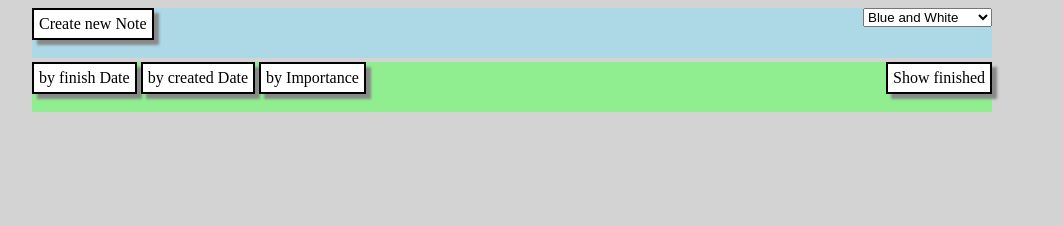
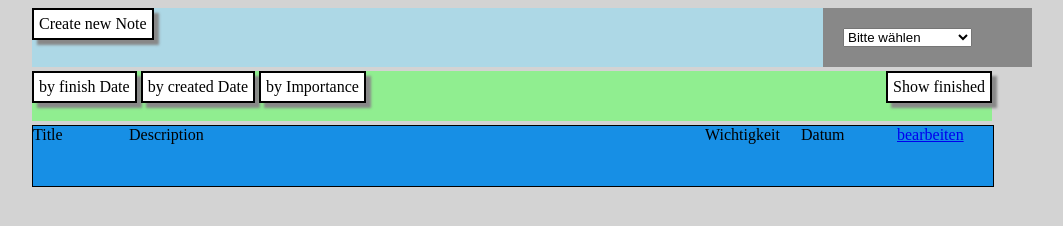
Before and after one commit to nizi1988/nodemanager, a plain HTML site: page index.html in a window 1280 px wide. Shown: the whole page, without its empty margins (128-1191 px from the left). Drawn offline with Linux system fonts and the light colour scheme.

Commit message:
-- style switcher implemented

```diff
--- a/css/style.css
+++ b/css/style.css
@@ -68,6 +68,52 @@ header .header-switch-design {
 
 
 
+
+
+/*****************************************************************/
+/* FILTER AREA */
+/*****************************************************************/
+.data-output {
+    width: 100%;
+    display: inline-block;
+    border: 1px solid black;
+}
+
+.data-output div {
+    float: left ;
+}
+
+.data-output .content-title {
+    min-height: 60px;
+    background-color: #178fe5;
+    min-width: 10%;
+}
+
+.data-output .content-description {
+    min-height: 60px;
+    background-color: #178fe5;
+    min-width: 60%;
+}
+
+.data-output .content-importance {
+    min-height: 60px;
+    background-color: #178fe5;
+    min-width: 10%;
+}
+
+.data-output .content-date {
+    min-height: 60px;
+    background-color: #178fe5;
+    min-width: 10%;
+}
+
+.data-output .content-edit-node {
+    min-height: 60px;
+    background-color: #178fe5;
+    min-width: 10%;
+}
+
+
 /*****************************************************************/
 /* GLOBAL */
 /*****************************************************************/
@@ -131,3 +177,12 @@ form .cancel {
     margin: 15px 0;
     float: right;
 }
+
+
+
+/*****************************************************************/
+/* DIFERENT STYLES */
+/*****************************************************************/
+body .blue_white {
+    background-color: blueviolet;
+}
--- a/index.html
+++ b/index.html
@@ -6,7 +6,7 @@
     <link href="css/style.css" rel="stylesheet" />
     <script src="js/script.js" type="text/javascript"></script>
 </head>
-<body>
+<body onload="getStyleInNewNodeEditor();" id="page">
 <div class="page">
     <header>
         <div class="header-new-note">
@@ -14,12 +14,15 @@
         </div>
 
         <div class="header-switch-design">
-            <select>
-                <option value="blue_white">Blue and White</option>
-                <option value="blue_white">Black and Gray</option>
-                <option value="blue_white">Orange and Black</option>
-            </select>
-        </div>
+            <form name="skin-selector" onchange="javascript:styleSwitcher();">
+                <select id="skin-selector">
+                    <option value="none">Bitte wählen</option>
+                    <option value="blue_white">Blue and White</option>
+                    <option value="black_gray">Black and Gray</option>
+                    <option value="orange_black">Orange and Black</option>
+                </select>
+            </form>
+         </div>
     </header>
     <div class="filter">
         <div class="filter-options">
@@ -31,6 +34,23 @@
                 <a href="javascript:showFinishedDate();" title="New Node" class="btn">Show finished</a>
         </div>
     </div>
+    <div class="data-output">
+        <div class="content-title">
+            Title
+        </div>
+        <div class="content-description">
+            Description
+        </div>
+        <div class="content-importance">
+            Wichtigkeit
+        </div>
+        <div class="content-date">
+            Datum
+        </div>
+        <div class="content-edit-node">
+            <a href="#" title="edit">bearbeiten</a>
+        </div>
+    </div>
 </div>
 </body>
 </html>
--- a/js/script.js
+++ b/js/script.js
@@ -43,3 +43,28 @@ function setArrayToLocalStorage() {
         document.write("LocalStorage wir momentan nicht unterstützt");
     }
 }
+
+function styleSwitcher() {
+    var selectorById = document.getElementById("skin-selector");
+    var styleValue = selectorById.options[selectorById.selectedIndex].value;
+
+    if(localStorage) {
+        localStorage.setItem('styleValue', JSON.stringify(styleValue));
+
+        if(localStorage.getItem("styleValue")) {
+            localStorage.setItem('styleValue', JSON.stringify(styleValue));
+                location.reload();
+        }
+    } else {
+        document.write("LocalStorage wir momentan nicht unterstützt");
+    }
+}
+
+function getStyleInNewNodeEditor() {
+    if(localStorage.getItem("styleValue")){
+        var data =  localStorage.getItem("styleValue");
+
+        var cleanString = data.replace(/"/gi, "");
+        document.getElementById("page").className = cleanString;
+    }
+}
```
Also changed, not shown: newnode.html (+1 -1 lines).
